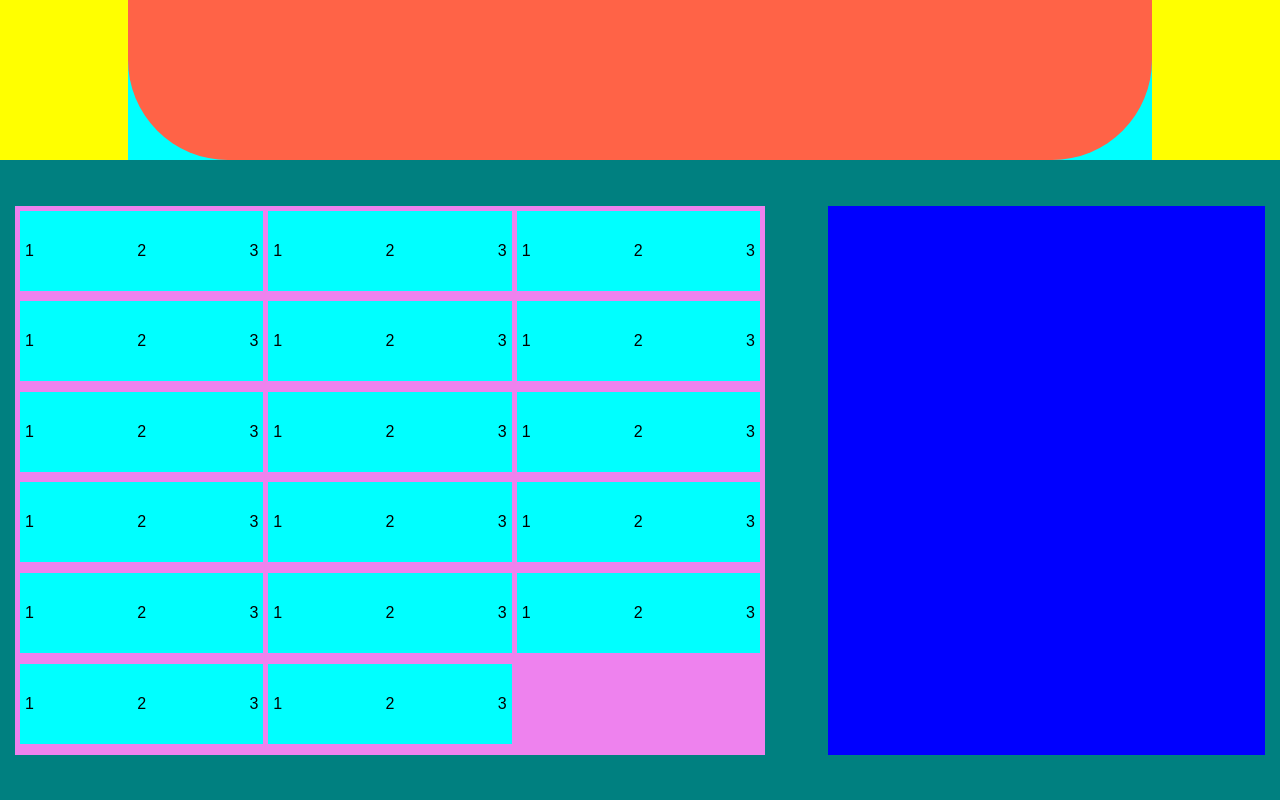
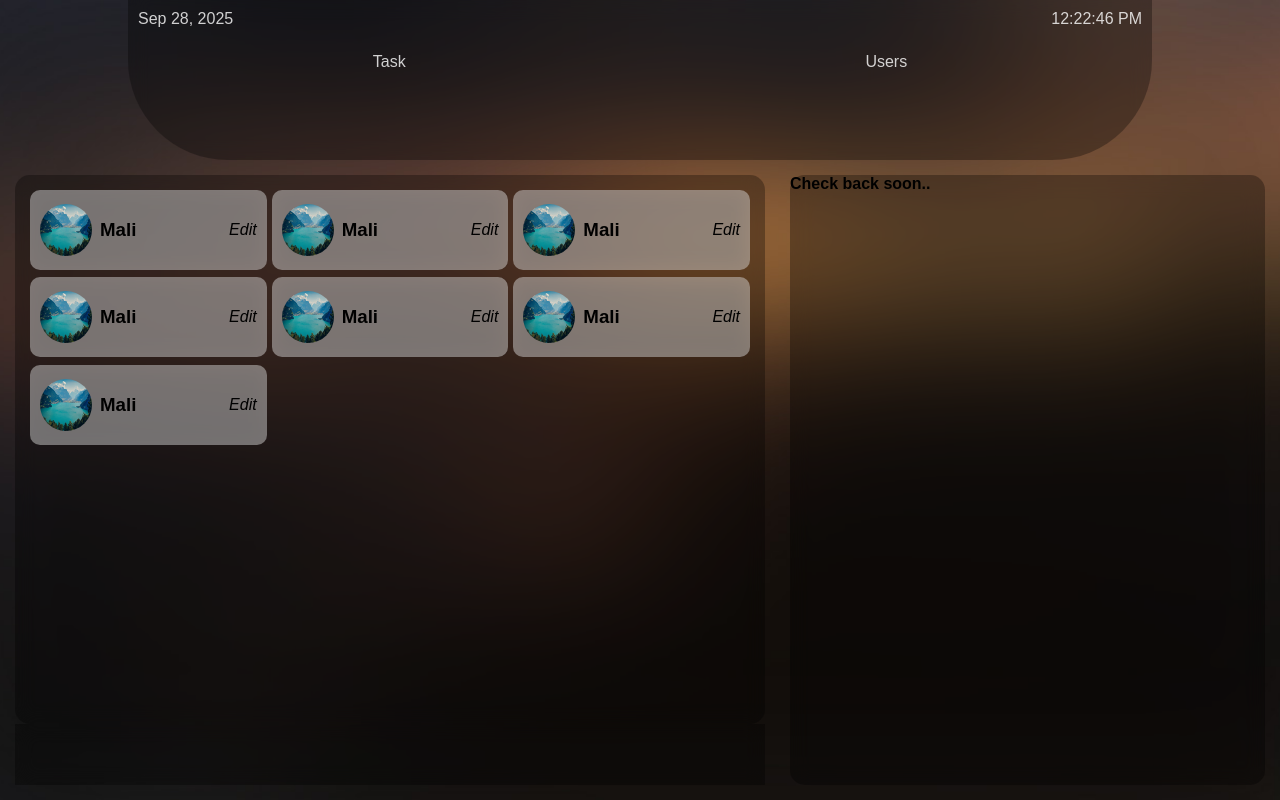
Before and after one commit to Mohamad-mali/Task-Manager, a React (Vite) app in the folder Frontend/: page / in a window 1280 px wide. Built offline with nearby package versions, Linux system fonts and the light colour scheme.

Commit message:
(Frontend) admin panel design is finished

```diff
--- a/Frontend/src/components/Adminpanel/Adminpanel.jsx
+++ b/Frontend/src/components/Adminpanel/Adminpanel.jsx
@@ -1,3 +1,4 @@
+import Clock from '../Clock/Clock';
 import Usercard from '../Usercard/Usercard';
 
 import style from './Adminpanel.module.css';
@@ -7,10 +8,17 @@ export default function Adminpanel() {
 		<div className={style.container}>
 			<div className={style.dataContainer}>
 				<div className={style.whiteSpace}></div>
-				<div className={style.dataPanel}></div>
+				<div className={style.dataPanel}>
+					<Clock />
+					<div className={style.data}>
+						<p>Task</p>
+						<p>Users</p>
+					</div>
+				</div>
 				<div className={style.whiteSpace}></div>
 			</div>
 			<div className={style.userContainer}>
+				<div className={style.userListContainer}>
 					<div className={style.userList}>
 						<Usercard />
 						<Usercard />
@@ -19,18 +27,12 @@ export default function Adminpanel() {
 						<Usercard />
 						<Usercard />
 						<Usercard />
-					<Usercard />
-					<Usercard />
-					<Usercard />
-					<Usercard />
-					<Usercard />
-					<Usercard />
-					<Usercard />
-					<Usercard />
-					<Usercard />
-					<Usercard />
 					</div>
-				<div className={style.userEdit}></div>
+					<div className={style.paging}>{/* page */}</div>
+				</div>
+				<div className={style.userEdit}>
+					<h4>Check back soon..</h4>
+				</div>
 			</div>
 		</div>
 	);
--- a/Frontend/src/components/Adminpanel/Adminpanel.module.css
+++ b/Frontend/src/components/Adminpanel/Adminpanel.module.css
@@ -1,32 +1,42 @@
 .container {
-	background-color: brown;
+	background: url(../../assets/admin-bg.jpg) no-repeat center/cover;
 	width: 100%;
 	height: 100vh;
 }
 
 .dataContainer {
-	background-color: aqua;
 	display: flex;
 	height: 20vh;
 	width: 100%;
 }
 
 .whiteSpace {
-	background-color: yellow;
 	width: 10%;
 	height: 100%;
 }
 
 .dataPanel {
-	background-color: tomato;
+	background-color: rgba(0, 0, 0, 0.3);
+	backdrop-filter: blur(10px);
 	width: 80%;
 	height: 100%;
 	border-bottom-left-radius: 100px;
 	border-bottom-right-radius: 100px;
+	display: flex;
+	flex-direction: column;
 }
 
+.data {
+	height: 50%;
+	color: rgba(var(--p-text-color), 0.8);
+	display: flex;
+	justify-content: space-around;
+	padding: 15px;
+}
+
+/* ------------------------------------------------------------ */
+
 .userContainer {
-	background-color: teal;
 	display: flex;
 	justify-content: space-between;
 	align-items: center;
@@ -35,20 +45,38 @@
 	padding: 15px;
 }
 
+.userListContainer {
+	display: flex;
+	flex-direction: column;
+	width: 60%;
+	height: 100%;
+}
+
 .userList {
-	background-color: violet;
+	background-color: rgba(0, 0, 0, 0.3);
+	backdrop-filter: blur(10px);
 	display: grid;
 	grid-template-columns: repeat(3, 1fr);
 	grid-template-rows: repeat(6, 1fr);
+	border-radius: 15px;
 	column-gap: 5px;
 	row-gap: 5px;
-	padding: 5px;
-	width: 60%;
+	padding: 15px;
+	width: 100%;
 	height: 90%;
 }
 
+.paging {
+	background-color: rgba(0, 0, 0, 0.3);
+	backdrop-filter: blur(10px);
+	width: 100%;
+	height: 10%;
+}
+
 .userEdit {
-	background-color: blue;
-	width: 35%;
-	height: 90%;
+	background-color: rgba(0, 0, 0, 0.3);
+	backdrop-filter: blur(10px);
+	width: 38%;
+	height: 100%;
+	border-radius: 15px;
 }
--- a/Frontend/src/components/Usercard/Usercard.jsx
+++ b/Frontend/src/components/Usercard/Usercard.jsx
@@ -1,15 +1,15 @@
 import style from './Usercard.module.css';
+
+import userIcon from '../../assets/userIcon.jpg';
 
 export default function Usercard() {
 	return (
 		<div className={style.container}>
-			<p>1</p>
-			<p>2</p>
-			<p>3</p>
-
-			{/* image */}
-			{/* user name */}
-			{/* edit btn or icon */}
+			<div className={style.userInfo}>
+				<img src={userIcon} alt="usericon" className={style.userIcon} />
+				<h3>Mali</h3>
+			</div>
+			<i>Edit</i>
 		</div>
 	);
 }
--- a/Frontend/src/components/Usercard/Usercard.module.css
+++ b/Frontend/src/components/Usercard/Usercard.module.css
@@ -1,8 +1,25 @@
 .container {
-	background-color: aqua;
+	background-color: rgba(255, 255, 255, 0.4);
+	backdrop-filter: blur(10px);
 	display: flex;
 	justify-content: space-between;
 	align-items: center;
-	padding: 5px;
+	border-radius: 10px;
+	padding: 10px;
 	height: 10vh;
 }
+
+.userInfo {
+	display: flex;
+	align-items: center;
+}
+
+.userInfo h3 {
+	padding: 0 8px 0 8px;
+}
+
+.userIcon {
+	height: calc(2.5vh + 2.5vw);
+	width: calc(2.5vh + 2.5vw);
+	border-radius: 100%;
+}
```
Also changed, not shown: Frontend/src/assets/admin-bg.jpg (added), Frontend/src/assets/userIcon.jpg (added). Lines whose indentation alone changed are shown as unchanged.
